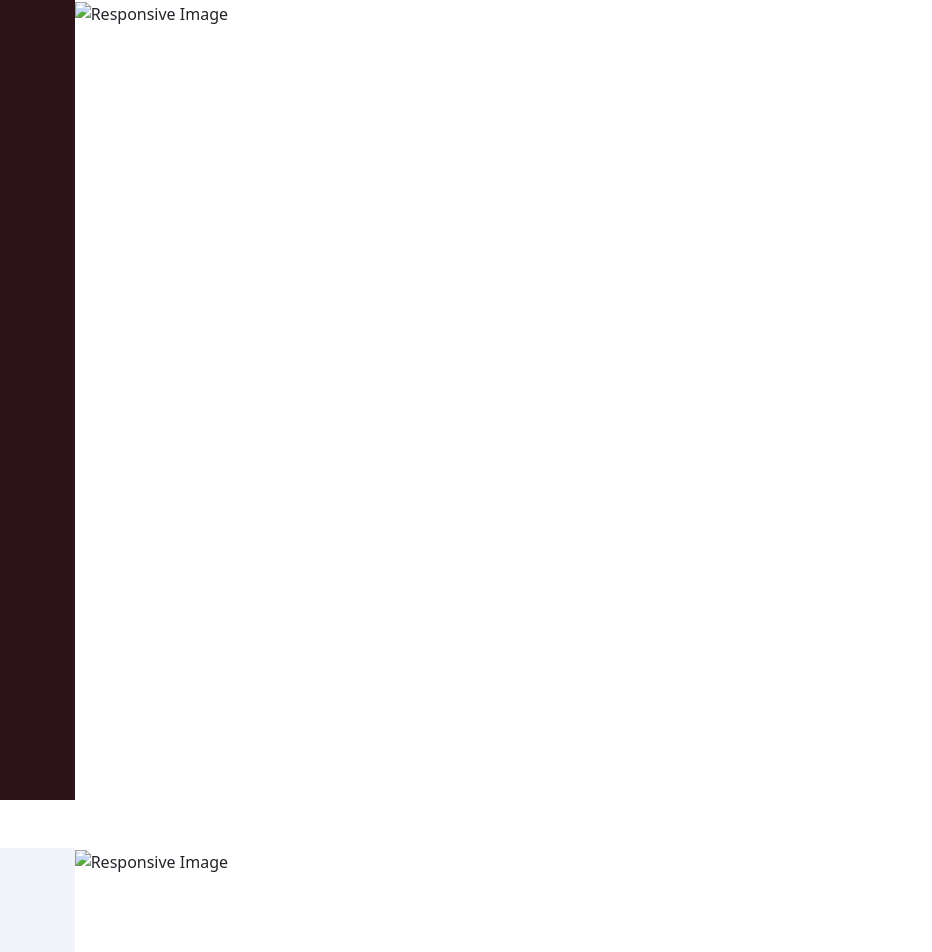
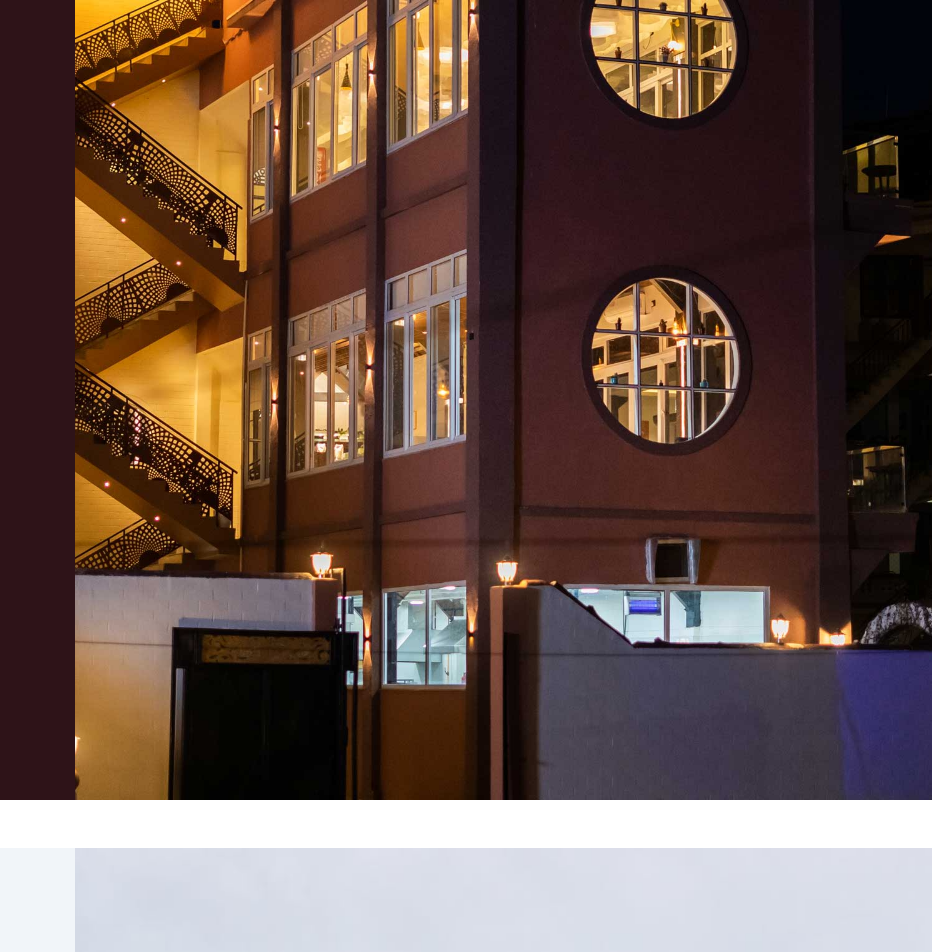
Before and after one commit to MrTimmm/coming-soon, a plain HTML site: page index.html in a window 1280 px wide. Shown: the top 952 px of the page, 348-1280 px from the left. Drawn offline with nearby package versions, Linux system fonts and the light colour scheme.

Commit message:
Update index.html

```diff
--- a/index.html
+++ b/index.html
@@ -54,7 +54,7 @@
                 </div>
 
                 <div class="col-lg-8">
-                    <img class="img-fluid" src="/images/res-1.jpg" alt="Responsive Image"
+                    <img class="img-fluid" src="res-1.jpg" alt="Responsive Image"
                         style="height: 100vh; width: 100%; object-fit: cover;">
                 </div>
 
@@ -282,7 +282,7 @@
                 </div>
 
                 <div class="col-lg-8">
-                    <img class="img-fluid" src="/images/Mountain-4.jpeg" alt="Responsive Image"
+                    <img class="img-fluid" src="Mountain-4.jpeg" alt="Responsive Image"
                         style="height: 100vh; width: 100%; object-fit: cover;">
                 </div>
 
```
